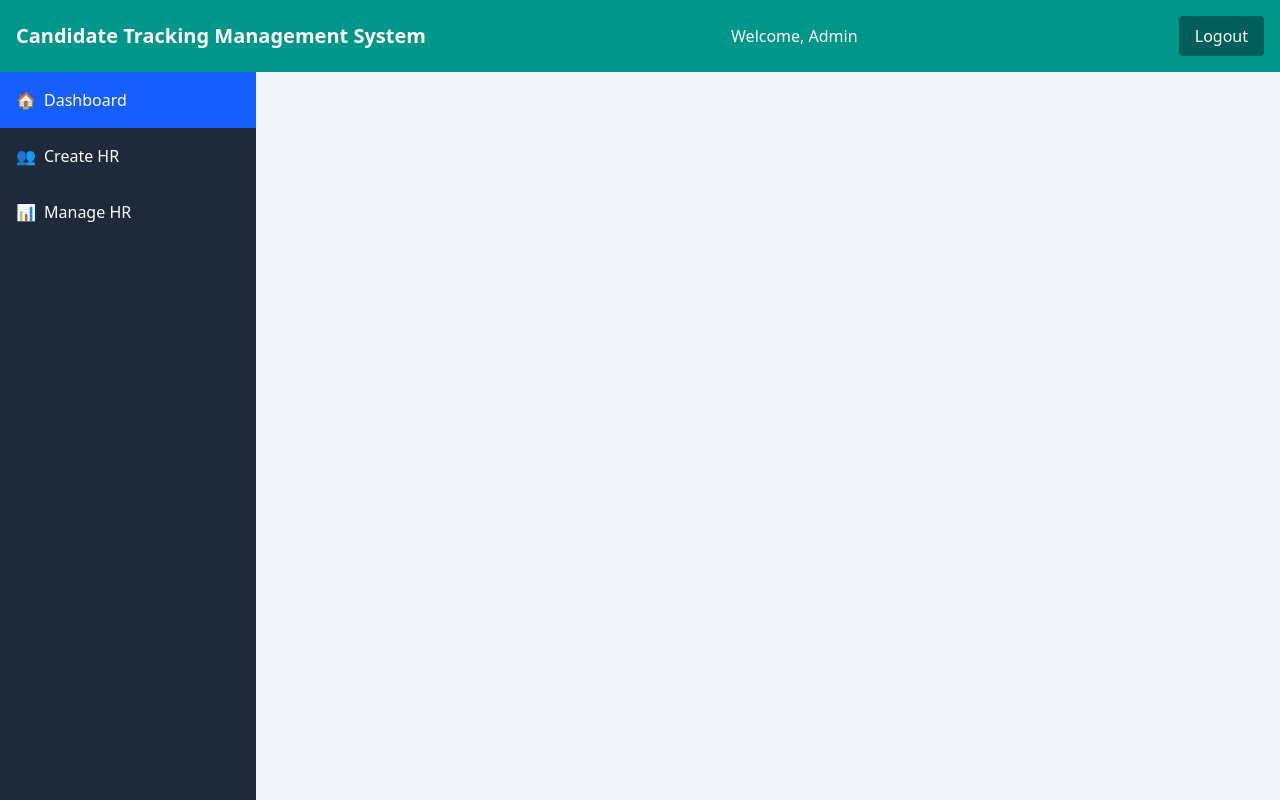
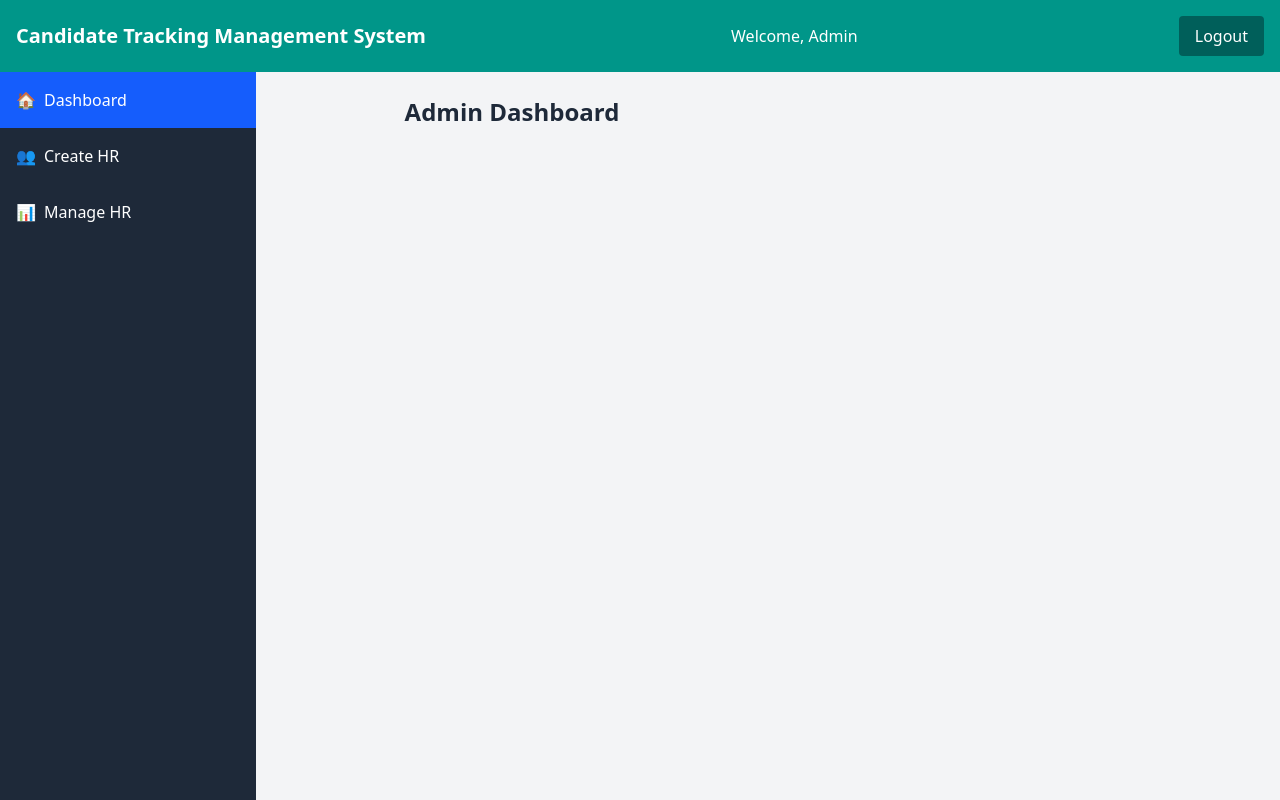
Before and after one commit to RansaraNS/CTMS-Frontend, a React (Vite) app in the folder frontend/: page /admin/dashboard in a window 1280 px wide. Built offline with nearby package versions, Linux system fonts and the light colour scheme.

Commit message:
update HR and Admin dashboard

```diff
--- a/frontend/src/pages/Admin/AdminDashboard.jsx
+++ b/frontend/src/pages/Admin/AdminDashboard.jsx
@@ -45,6 +45,12 @@ const AdminDashboard = () => {
             </nav>
           </div>
 
+          <div className="flex-1 p-6">
+            <div className="space-y-4">
+              <h2 className="text-2xl font-bold text-center text-gray-800">Admin Dashboard</h2>
+            </div>
+            </div>
+
           {/* Main Content Area (empty for now as per request) */}
           <div className="flex-1 p-6"></div>
         </div>
--- a/frontend/src/pages/HR/HRDashboard.jsx
+++ b/frontend/src/pages/HR/HRDashboard.jsx
@@ -49,6 +49,12 @@ const HRDashboard = () => {
             </nav>
           </div>
 
+            <div className="flex-1 p-6">
+            <div className="space-y-4">
+              <h2 className="text-2xl font-bold text-center text-gray-800">HR Dashboard</h2>
+            </div>
+            </div>
+
           {/* Main Content Area (empty for now as per request) */}
           <div className="flex-1 p-6"></div>
         </div>
```
